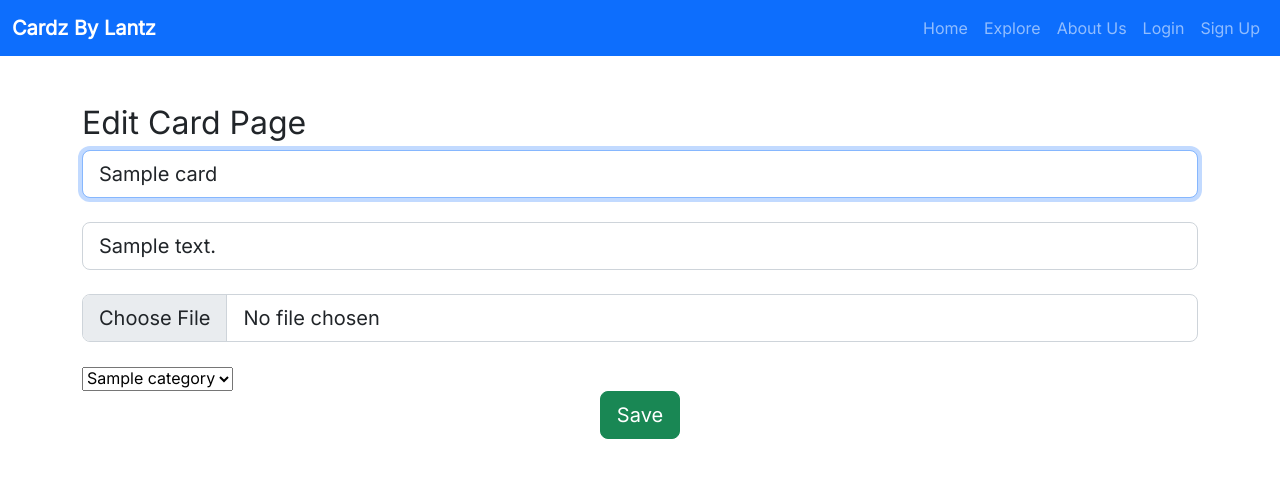
After one commit to muic-trading-cards/backend, a Flask app: template app/templates/edit_card.html in a window 1280 px wide. The commit adds this page. Shown: the top 478 px of the page. Run offline with Flask 3, Linux system fonts and the light colour scheme; the template is opened without the code that fills it: most values are stand-ins (such as "Sample title", 1, 10 or a date in 2020); parts of the project's set-up code (start-up, migrations or seed data) failed here and were passed over.

Commit message:
Added edit_card page

```diff
--- /dev/null
+++ b/app/templates/edit_card.html
@@ -0,0 +1,30 @@
+{% extends "base.html" %}
+{% block content %}
+<div class="container rounded bg-white mt-5 mb-5">
+<h2>Edit Card Page</h2>
+<form enctype='multipart/form-data' method="post"  class="needs-validation" action="/edit_card">
+    <div class="form-outline mb-4">
+      <input type="text" name="card_name" class="form-control form-control-lg" placeholder="Card Name" autofocus=""
+      value = '{{card.card_name}}' />
+    </div>
+    <div class="form-outline mb-4">
+      <input type="text" name="card_description" class="form-control form-control-lg" placeholder="Card Description"
+      value = '{{card.card_description}}' />
+    </div>
+    <div class="form-outline mb-4">
+      <input type="file" name="image" class="form-control form-control-lg" placeholder="Card Image"
+      value = '{{card.card_image}}' />
+    </div>
+    <select id="card_category" name="card_category">
+      <option value="{{category.id}}">{{category.category_name}}</option>
+      {% for category in categories %}
+        <option value="{{category.id}}">{{category.category_name}}</option>
+      {% endfor %}
+    </select>
+    <div class="d-flex justify-content-center">
+      <button type="submit"
+        class="btn btn-success btn-block btn-lg">Save</button>
+    </div>
+  </form>
+</div>
+{% endblock %}
--- a/app/templates/view_card.html
+++ b/app/templates/view_card.html
@@ -19,6 +19,11 @@
               <input type="submit" value="Delete" class="btn btn-danger">
             </form>
           {% endif %}
+          {% if current_user.id == card.owner_id %}
+          <form action="{{url_for('card.edit_card', card_id = card.id)}}">
+            <input type="submit" value="Edit" class="btn btn-warning">
+          </form>
+          {% endif %}
         </div>
     </div>
   </div>
```
Also changed, not shown: app/card.py (+13 -0 lines).
